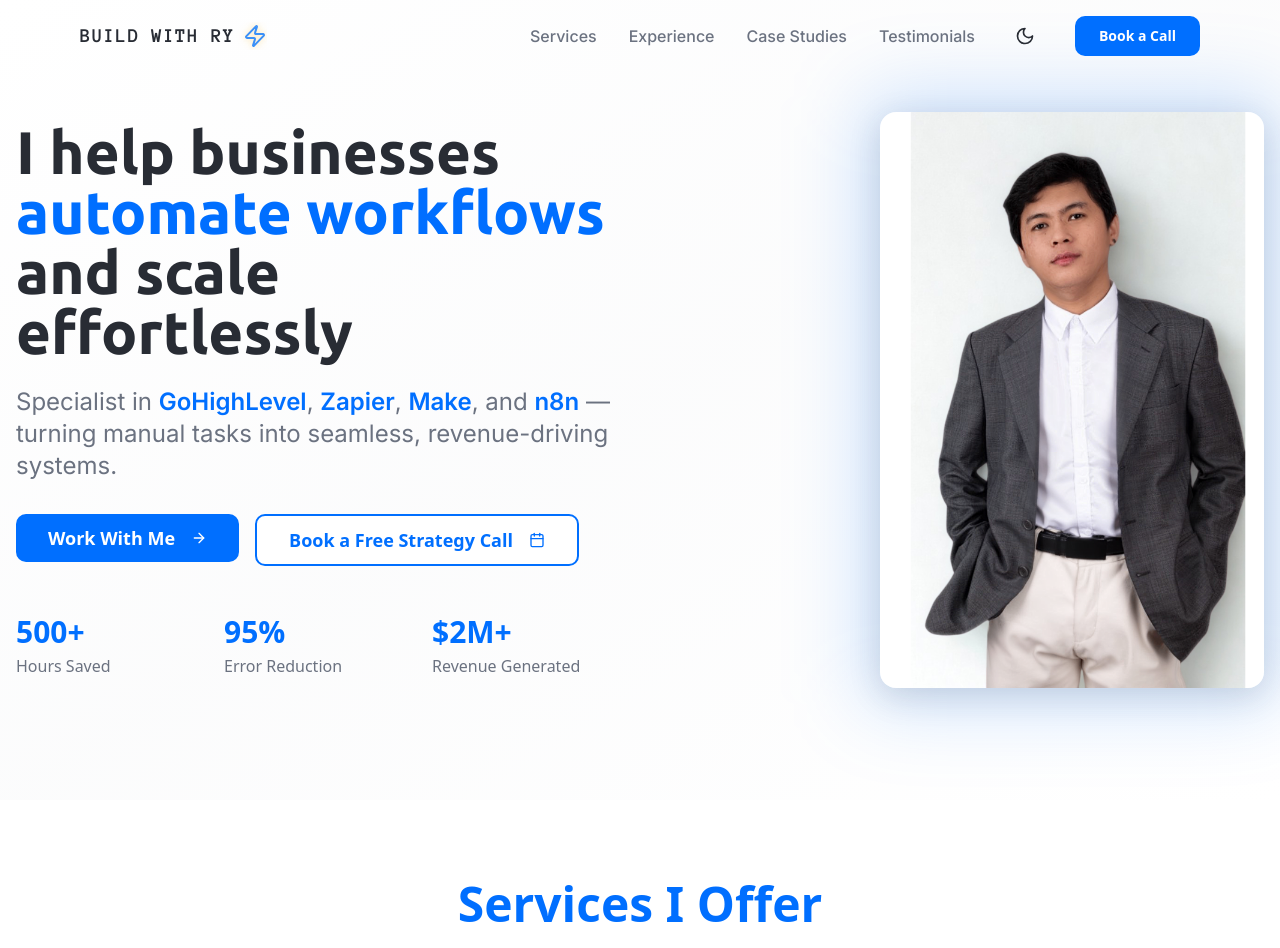
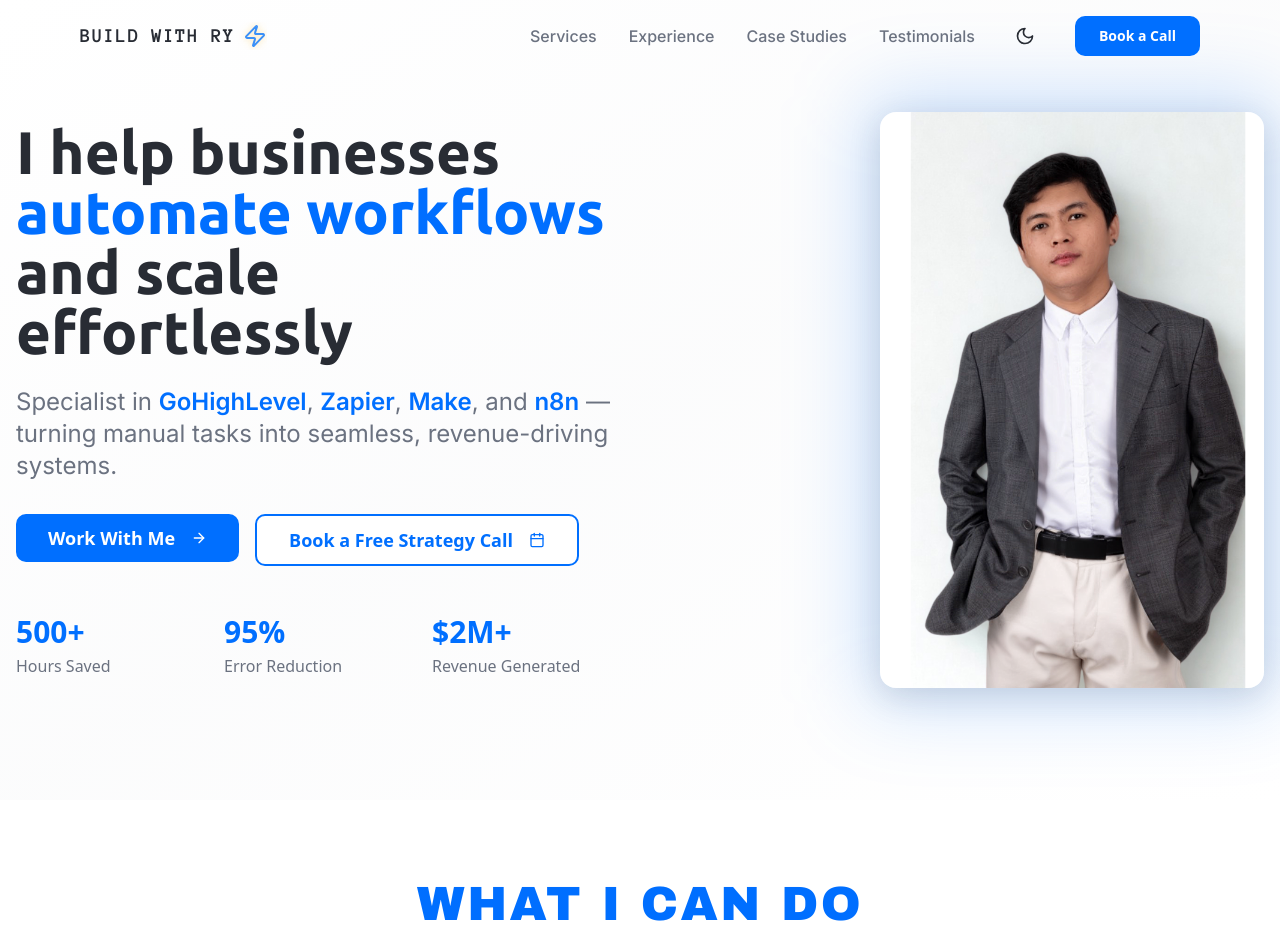
Before and after one commit to buildwithry-art/portfolio-site, a React (Vite) app: page / in a window 1280 px wide. Shown: the top 948 px of the page. Built offline with nearby package versions, Linux system fonts and the light colour scheme.

Commit message:
Update section titles and font styles
Changed "Services I Offer" to "What I Can Do" and applied the specified font style format to all title texts starting with "What I Can Do".

```diff
--- a/src/components/portfolio/Services.tsx
+++ b/src/components/portfolio/Services.tsx
@@ -39,8 +39,8 @@ const Services = () => {
     <section id="services" className="py-20 px-4">
       <div className="max-w-6xl mx-auto">
         <div className="text-center mb-16">
-          <h2 className="text-3xl md:text-5xl font-bold mb-4 text-gradient">
-            Services I Offer
+          <h2 className="text-3xl md:text-5xl font-black uppercase tracking-wider mb-4 text-gradient font-condensed">
+            What I Can Do
           </h2>
           <p className="text-xl text-muted-foreground max-w-2xl mx-auto">
             Comprehensive automation solutions to scale your business and streamline operations
--- a/src/index.css
+++ b/src/index.css
@@ -193,6 +193,14 @@ All colors MUST be HSL.
   .hover-glow {
     @apply transition-all duration-300 hover:shadow-[0_0_20px_hsl(var(--primary)/0.3)];
   }
+
+  /* Bold condensed font for headlines like "What I Can Do" */
+  .font-condensed {
+    font-family: 'Arial Black', 'Helvetica Bold', system-ui, sans-serif;
+    font-weight: 900;
+    font-stretch: condensed;
+    letter-spacing: 0.05em;
+  }
 }
 
 @layer utilities {
```
